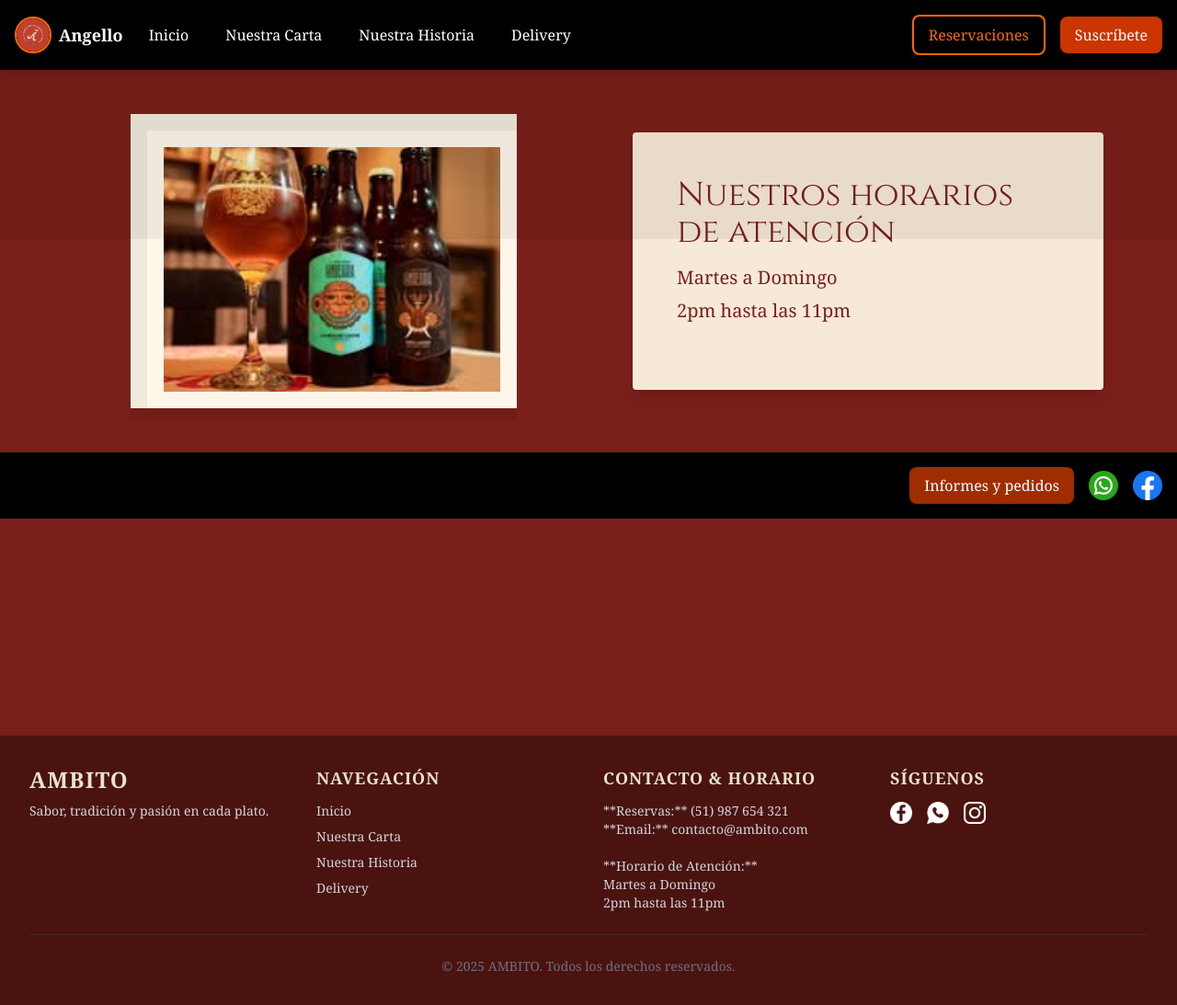
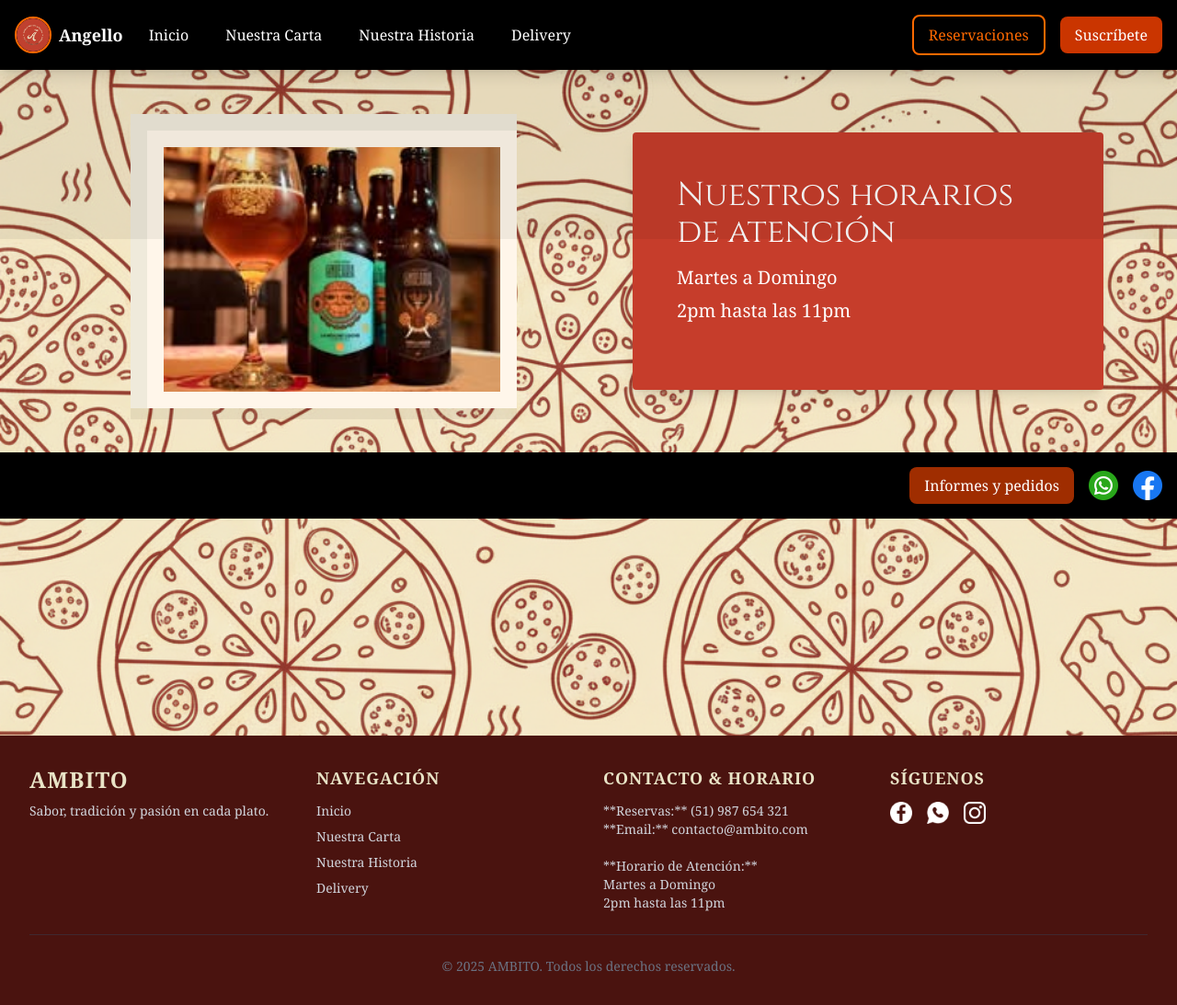
Before and after one commit to CamiloMoscosoDuran/pagina-angello, a Flask app: page /inicio in a window 1280 px wide. Shown: the whole page at 92% size. Run offline with Flask 3, Linux system fonts and the light colour scheme.

Commit message:
mejora 2

```diff
--- a/static/css/inicio.css
+++ b/static/css/inicio.css
@@ -1,31 +1,98 @@
 /* static/css/inicio.css - estilos para la página de inicio */
 
-:root{
-	--red-bg: #7a1f1a; /* tono rojizo similar */
-	--cream: #f6e9d7;
+:root {
+	--red-bg: #7a1f1a;
+	/* tono rojizo similar */
+	--cream: #C63D2B;
 	--accent: #c43b2f;
 }
 
-.inicio-hero { background-color: var(--red-bg); background-size: cover; background-position: center; }
+.bg-inicio {
+	background-image: url('../img/inicio/fondo.png');
+	background-size: cover;
+	background-position: center center;
+	background-repeat: no-repeat;
+	background-attachment: fixed;
+	position: relative;
+}
 
-.hero-content { max-width: 1200px; }
+.inicio-hero {
+	background-color: var(--red-bg);
+	background-size: cover;
+	background-position: center;
+}
 
-.plate-frame{ width: 420px; height: 320px; background: #fff6ea; padding: 18px; box-shadow: 0 12px 0 rgba(0,0,0,0.06); border-left: 18px solid #efeadb; border-top: 18px solid #efeadb; }
-.plate-frame img{ width:100%; height:100%; object-fit:cover; display:block; }
+.hero-content {
+	max-width: 1200px;
+}
 
-.hero-card .card-inner{ background: var(--cream); }
-.hero-title{ font-family: 'Cinzel', serif; color: #7a1f1a; }
-.hero-sub{ color:#7a1f1a; font-weight:500; }
+.plate-frame {
+	width: 420px;
+	height: 320px;
+	background: #fff6ea;
+	padding: 18px;
+	box-shadow: 0 12px 0 rgba(0, 0, 0, 0.06);
+	border-left: 18px solid #efeadb;
+	border-top: 18px solid #efeadb;
+}
 
-.btn-reserve{ background: transparent; border:2px solid rgba(122,31,26,0.3); padding:0.6rem 1rem; color: #7a1f1a; border-radius:6px; text-decoration:none; }
+.plate-frame img {
+	width: 100%;
+	height: 100%;
+	object-fit: cover;
+	display: block;
+}
 
-.actions img{ filter: drop-shadow(0 2px 0 rgba(0,0,0,0.15)); }
+.hero-card .card-inner {
+	background: var(--cream);
+}
+
+.hero-title {
+	font-family: 'Cinzel', serif;
+	color: #ffffff;
+}
+
+.hero-sub {
+	color: #ffffff;
+	font-weight: 500;
+}
+
+.btn-reserve {
+	background: transparent;
+	border: 2px solid rgba(122, 31, 26, 0.3);
+	padding: 0.6rem 1rem;
+	color: #7a1f1a;
+	border-radius: 6px;
+	text-decoration: none;
+}
+
+.actions img {
+	filter: drop-shadow(0 2px 0 rgba(0, 0, 0, 0.15));
+}
 
 /* decoraciones simples con pseudo elementos */
-.inicio-hero::before{ content:''; position:absolute; left:0; top:0; right:0; height:260px; background: rgba(0,0,0,0.06); pointer-events:none; }
+.inicio-hero::before {
+	content: '';
+	position: absolute;
+	left: 0;
+	top: 0;
+	right: 0;
+	height: 260px;
+	background: rgba(0, 0, 0, 0.06);
+	pointer-events: none;
+}
 
-@media (max-width: 768px){
-	.plate-frame{ width:320px; height:240px; }
-	.hero-content{ padding: 2rem; }
-	.hero-title{ font-size:1.6rem; }
+@media (max-width: 768px) {
+	.plate-frame {
+		width: 320px;
+		height: 240px;
+	}
+
+	.hero-content {
+		padding: 2rem;
+	}
+
+	.hero-title {
+		font-size: 1.6rem;
+	}
 }
--- a/static/css/output.css
+++ b/static/css/output.css
@@ -9,6 +9,7 @@
       "Courier New", monospace;
     --color-red-500: oklch(63.7% 0.237 25.331);
     --color-red-600: oklch(57.7% 0.245 27.325);
+    --color-red-700: oklch(50.5% 0.213 27.518);
     --color-orange-300: oklch(83.7% 0.128 66.29);
     --color-orange-400: oklch(75% 0.183 55.934);
     --color-orange-500: oklch(70.5% 0.213 47.604);
@@ -303,6 +304,9 @@
   .inline-block {
     display: inline-block;
   }
+  .table {
+    display: table;
+  }
   .h-6 {
     height: calc(var(--spacing) * 6);
   }
@@ -359,6 +363,9 @@
   }
   .flex-grow {
     flex-grow: 1;
+  }
+  .border-collapse {
+    border-collapse: collapse;
   }
   .resize {
     resize: both;
@@ -456,6 +463,9 @@
     border-bottom-style: var(--tw-border-style);
     border-bottom-width: 1px;
   }
+  .border-gray-700 {
+    border-color: var(--color-gray-700);
+  }
   .border-gray-700\/50 {
     border-color: color-mix(in srgb, oklch(37.3% 0.034 259.733) 50%, transparent);
     @supports (color: color-mix(in lab, red, red)) {
@@ -482,6 +492,9 @@
   }
   .bg-red-600 {
     background-color: var(--color-red-600);
+  }
+  .bg-red-700 {
+    background-color: var(--color-red-700);
   }
   .bg-white {
     background-color: var(--color-white);
@@ -609,6 +622,9 @@
   .uppercase {
     text-transform: uppercase;
   }
+  .underline {
+    text-decoration-line: underline;
+  }
   .placeholder-gray-400 {
     &::placeholder {
       color: var(--color-gray-400);
@@ -621,6 +637,13 @@
   .shadow-xl {
     --tw-shadow: 0 20px 25px -5px var(--tw-shadow-color, rgb(0 0 0 / 0.1)), 0 8px 10px -6px var(--tw-shadow-color, rgb(0 0 0 / 0.1));
     box-shadow: var(--tw-inset-shadow), var(--tw-inset-ring-shadow), var(--tw-ring-offset-shadow), var(--tw-ring-shadow), var(--tw-shadow);
+  }
+  .outline {
+    outline-style: var(--tw-outline-style);
+    outline-width: 1px;
+  }
+  .filter {
+    filter: var(--tw-blur,) var(--tw-brightness,) var(--tw-contrast,) var(--tw-grayscale,) var(--tw-hue-rotate,) var(--tw-invert,) var(--tw-saturate,) var(--tw-sepia,) var(--tw-drop-shadow,);
   }
   .transition {
     transition-property: color, background-color, border-color, outline-color, text-decoration-color, fill, stroke, --tw-gradient-from, --tw-gradient-via, --tw-gradient-to, opacity, box-shadow, transform, translate, scale, rotate, filter, -webkit-backdrop-filter, backdrop-filter, display, content-visibility, overlay, pointer-events;
@@ -878,6 +901,64 @@
   inherits: false;
   initial-value: 0 0 #0000;
 }
+@property --tw-outline-style {
+  syntax: "*";
+  inherits: false;
+  initial-value: solid;
+}
+@property --tw-blur {
+  syntax: "*";
+  inherits: false;
+}
+@property --tw-brightness {
+  syntax: "*";
+  inherits: false;
+}
+@property --tw-contrast {
+  syntax: "*";
+  inherits: false;
+}
+@property --tw-grayscale {
+  syntax: "*";
+  inherits: false;
+}
+@property --tw-hue-rotate {
+  syntax: "*";
+  inherits: false;
+}
+@property --tw-invert {
+  syntax: "*";
+  inherits: false;
+}
+@property --tw-opacity {
+  syntax: "*";
+  inherits: false;
+}
+@property --tw-saturate {
+  syntax: "*";
+  inherits: false;
+}
+@property --tw-sepia {
+  syntax: "*";
+  inherits: false;
+}
+@property --tw-drop-shadow {
+  syntax: "*";
+  inherits: false;
+}
+@property --tw-drop-shadow-color {
+  syntax: "*";
+  inherits: false;
+}
+@property --tw-drop-shadow-alpha {
+  syntax: "<percentage>";
+  inherits: false;
+  initial-value: 100%;
+}
+@property --tw-drop-shadow-size {
+  syntax: "*";
+  inherits: false;
+}
 @property --tw-duration {
   syntax: "*";
   inherits: false;
@@ -905,6 +986,20 @@
       --tw-ring-offset-width: 0px;
       --tw-ring-offset-color: #fff;
       --tw-ring-offset-shadow: 0 0 #0000;
+      --tw-outline-style: solid;
+      --tw-blur: initial;
+      --tw-brightness: initial;
+      --tw-contrast: initial;
+      --tw-grayscale: initial;
+      --tw-hue-rotate: initial;
+      --tw-invert: initial;
+      --tw-opacity: initial;
+      --tw-saturate: initial;
+      --tw-sepia: initial;
+      --tw-drop-shadow: initial;
+      --tw-drop-shadow-color: initial;
+      --tw-drop-shadow-alpha: 100%;
+      --tw-drop-shadow-size: initial;
       --tw-duration: initial;
     }
   }
```
Also changed, not shown: static/img/inicio/fondo.png (added).
